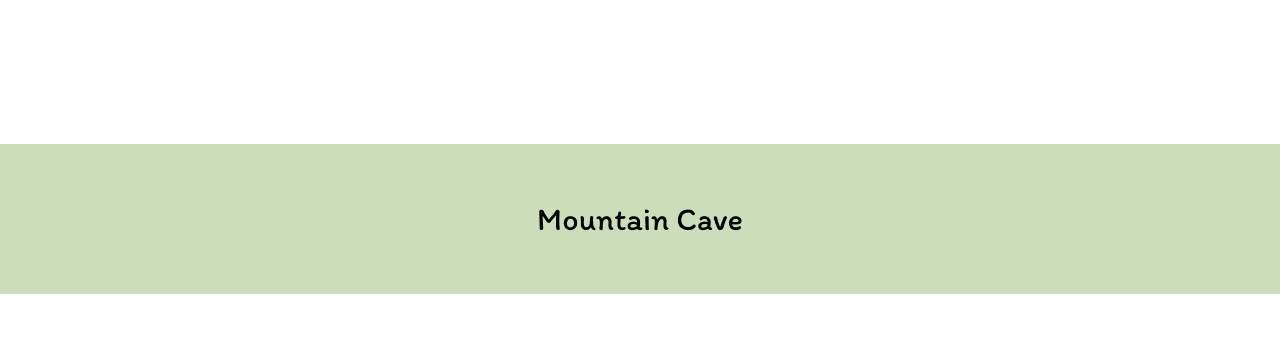
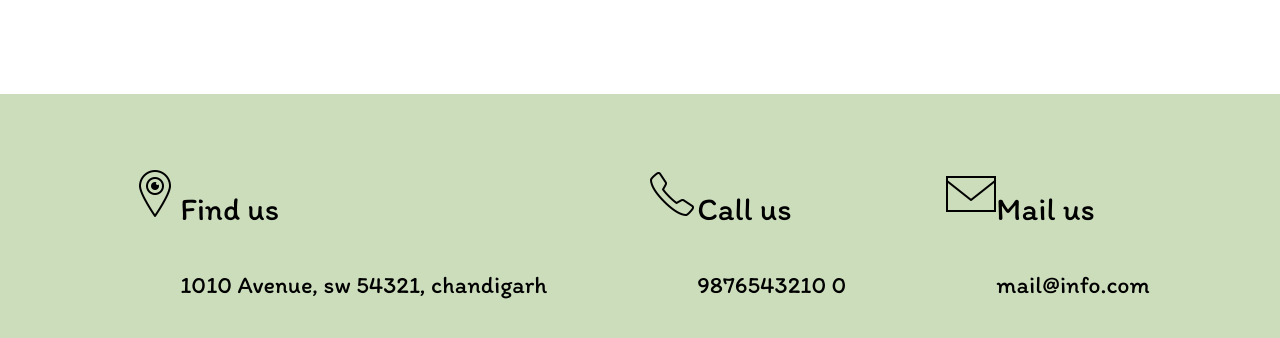
Before and after one commit to stiKendz/gridFlexRep, a plain HTML site: page grids/project-2/index.html in a window 1280 px wide. Shown: the part 807-1145 px from the top of the page. Before the commit the page ends 1101 px from the top, so only its background shows below. Drawn offline with Linux system fonts and the light colour scheme.

Commit message:
начал работу над футером

```diff
--- a/grids/project-2/index.html
+++ b/grids/project-2/index.html
@@ -55,7 +55,23 @@
         </div>
     </div>
     <footer>
-        <h1>Mountain Cave</h1>
+        <div class="contacts-icons-container">
+            <div class="grid-container find-us-grid">
+                <img class="image-item grid-item-a" src="./images/icons8-visit-100.png">
+                <h1 class="text-item grid-item-b">Find us</h1>
+                <h2 class="text-item grid-item-c">1010 Avenue, sw 54321, chandigarh</h2>
+            </div>
+            <div class="grid-container call-us-grid">
+                <img class="image-item grid-item-a" src="./images/icons8-телефон-100.png">
+                <h1 class="text-item grid-item-b">Call us</h1>
+                <h2 class="text-item grid-item-c">9876543210 0</h2>
+            </div>
+            <div class="grid-container mail-us-grid">
+                <img class="image-item grid-item-a" src="./images/icons8-новый-пост-100.png">
+                <h1 class="text-item grid-item-b">Mail us</h1>
+                <h2 class="text-item grid-item-c">mail@info.com</h2>
+            </div>
+        </div>
     </footer>
 </body>
 </html>
--- a/grids/project-2/styles/style.css
+++ b/grids/project-2/styles/style.css
@@ -285,13 +285,52 @@ header {
 }
 
 footer {
+    box-sizing: border-box;
+
     display: flex;
+    align-items: center;
     justify-content: center;
-    align-items: center;
-    flex-grow: 0;
+    margin: 0;
+    padding: 0;
     width: 100vw;
-    height: 150px;
-    margin-top: 50px;
+    height: 300px;
 
     background-color: #CCDDBB;
 }
+
+.contacts-icons-container {
+    display: flex;
+    align-items: center;
+    justify-content: center;
+    width: 100%;
+    height: 100%;
+    margin: 0;
+    padding: 0;
+    gap: 0px 100px;
+}
+
+.grid-container {
+    display: grid;
+    grid-template-areas:
+    "A B"
+    "A C";
+    margin: 0;
+    padding: 0;
+}
+
+.grid-item-a {
+    grid-area: A;
+}
+
+.grid-item-b {
+    grid-area: B;
+}
+
+.grid-item-c {
+    grid-area: C;
+}
+
+.image-item {
+    width: 50px;
+    height: 50px;
+}
```
Also changed, not shown: grids/project-2/images/icons8-visit-100.png (added), grids/project-2/images/icons8-новый-пост-100.png (added), grids/project-2/images/icons8-телефон-100.png (added).
